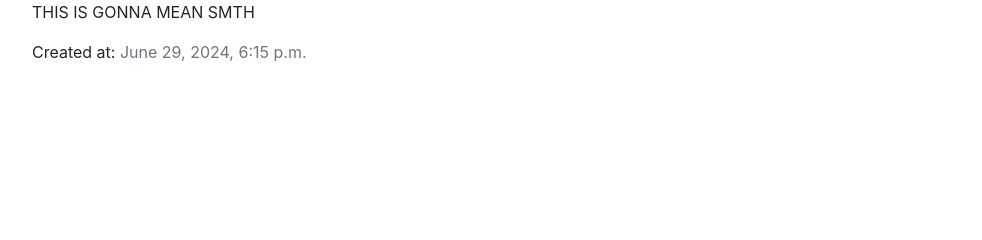
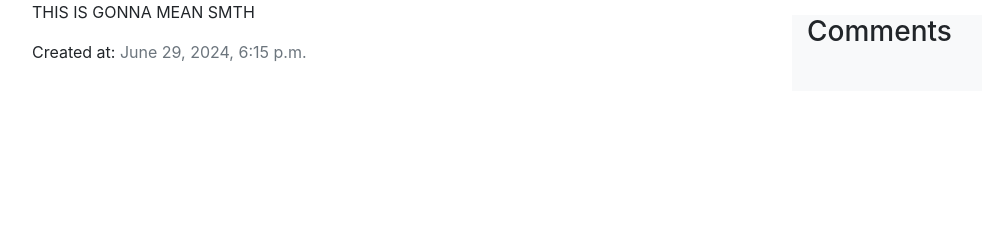
Before and after one commit to KrisGosp/commerce, a Django app: page /listing/2 in a window 1280 px wide. Shown: the part 235-475 px from the top of the page, without its empty margins (53-1035 px from the left). Run offline with Django 3.2, Linux system fonts and the light colour scheme; data comes from the database, SQL or seed files in the repository; both versions use the stored data as it was after the commit; data that the repository does not hold is empty; some libraries are stand-ins or nearby versions.

Commit message:
Added comments section + watchlist and comment related_name

```diff
--- a/auctions/models.py
+++ b/auctions/models.py
@@ -31,7 +31,7 @@ class Bid(models.Model):
 class Comment(models.Model):
     id = models.AutoField(primary_key=True)
     user_id = models.ForeignKey(User, on_delete=models.CASCADE)
-    listing_id = models.ForeignKey(Listing, on_delete=models.CASCADE)
+    listing_id = models.ForeignKey(Listing, on_delete=models.CASCADE, related_name="comments")
     content = models.TextField()
     created_at = models.DateTimeField(auto_now_add=True)
 
--- a/auctions/templates/auctions/listing.html
+++ b/auctions/templates/auctions/listing.html
@@ -50,6 +50,10 @@
                         </button>
                     </form>
                 {% endif %}
+                <div class="container mt-5 h-50 bg-light">
+                    <h3>Comments</h3>
+                </div>
+
             </div>
         </div>
     </div>
```
Also changed, not shown: auctions/migrations/0010_alter_comment_listing_id_alter_watchlist_user.py (added), db.sqlite3.
